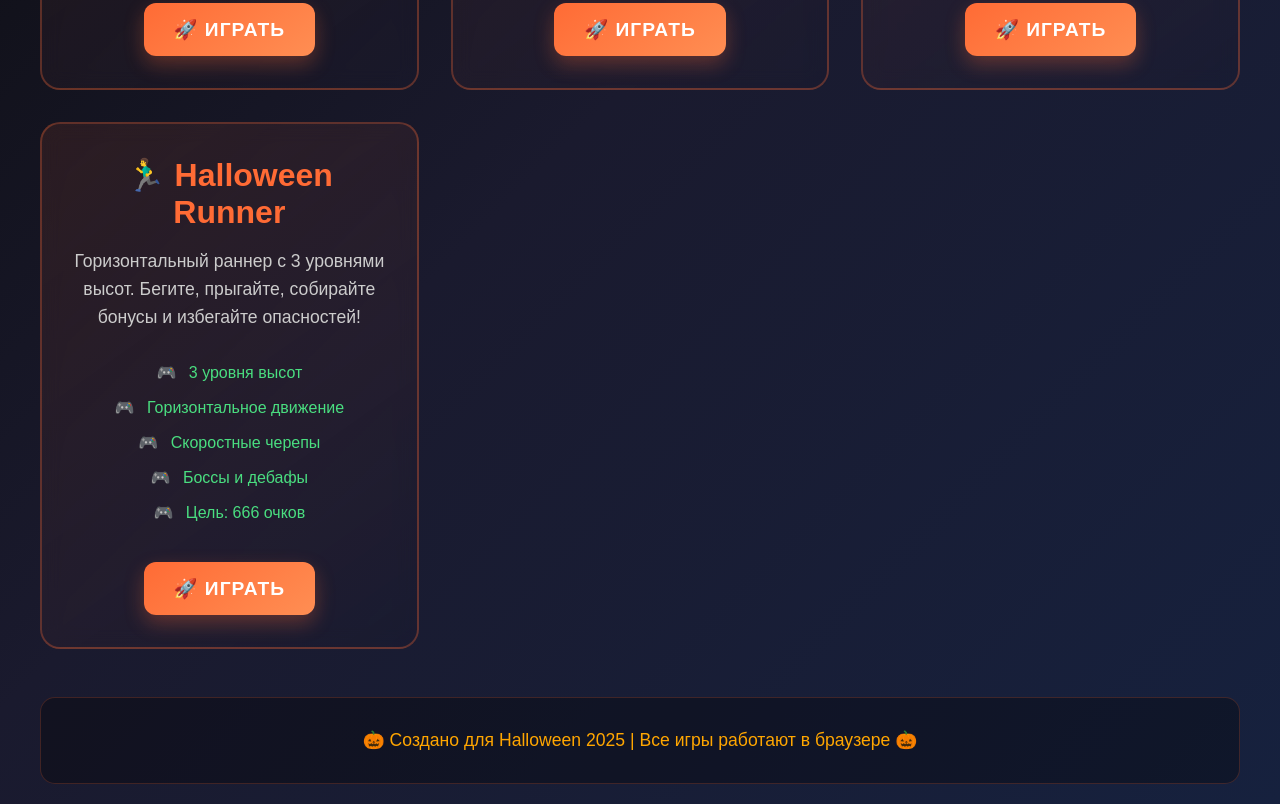
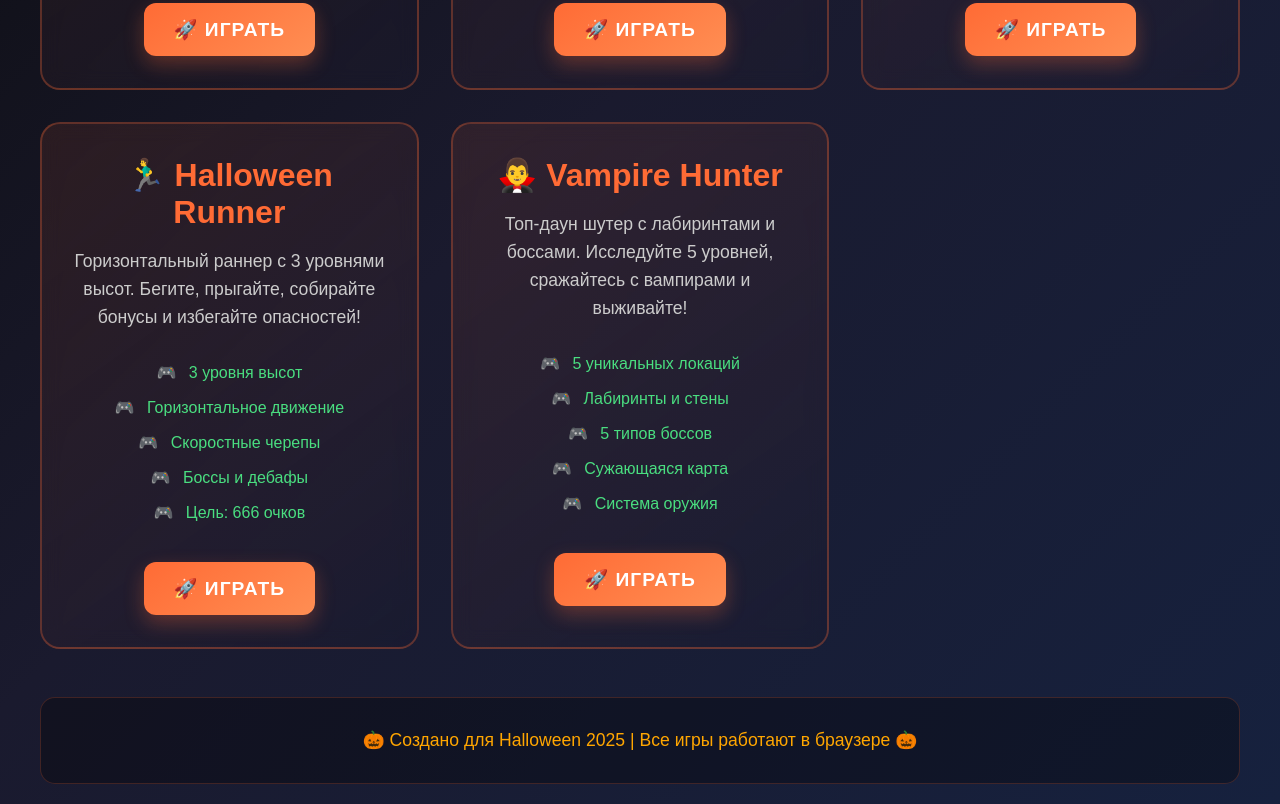
Before and after one commit to ioffida/bv-hallowen2025, a plain HTML site: page index.html in a window 1280 px wide. Shown: the part 660-1464 px from the top of the page. Drawn offline with Linux system fonts and the light colour scheme.

Commit message:
Update index.html

```diff
--- a/index.html
+++ b/index.html
@@ -143,7 +143,7 @@
 <body>
     <div class="container">
         <h1>🎃 HALLOWEEN GAMES 2025 🎃</h1>
-        <p class="subtitle">Три ужасающие игры на одну ночь!</p>
+        <p class="subtitle">Пять ужасающих игр на одну ночь!</p>
 
         <div class="games-grid">
             <!-- Игра 1 -->
@@ -213,6 +213,23 @@
                 </ul>
                 <a href="game4.html" class="play-button">🚀 ИГРАТЬ</a>
             </div>
+
+            <!-- Игра 5 -->
+            <div class="game-card">
+                <h2 class="game-title">🧛‍♂️ Vampire Hunter</h2>
+                <p class="game-description">
+                    Топ-даун шутер с лабиринтами и боссами.
+                    Исследуйте 5 уровней, сражайтесь с вампирами и выживайте!
+                </p>
+                <ul class="game-features">
+                    <li>5 уникальных локаций</li>
+                    <li>Лабиринты и стены</li>
+                    <li>5 типов боссов</li>
+                    <li>Сужающаяся карта</li>
+                    <li>Система оружия</li>
+                </ul>
+                <a href="game5.html" class="play-button">🚀 ИГРАТЬ</a>
+            </div>
         </div>
 
         <div class="footer">
```
